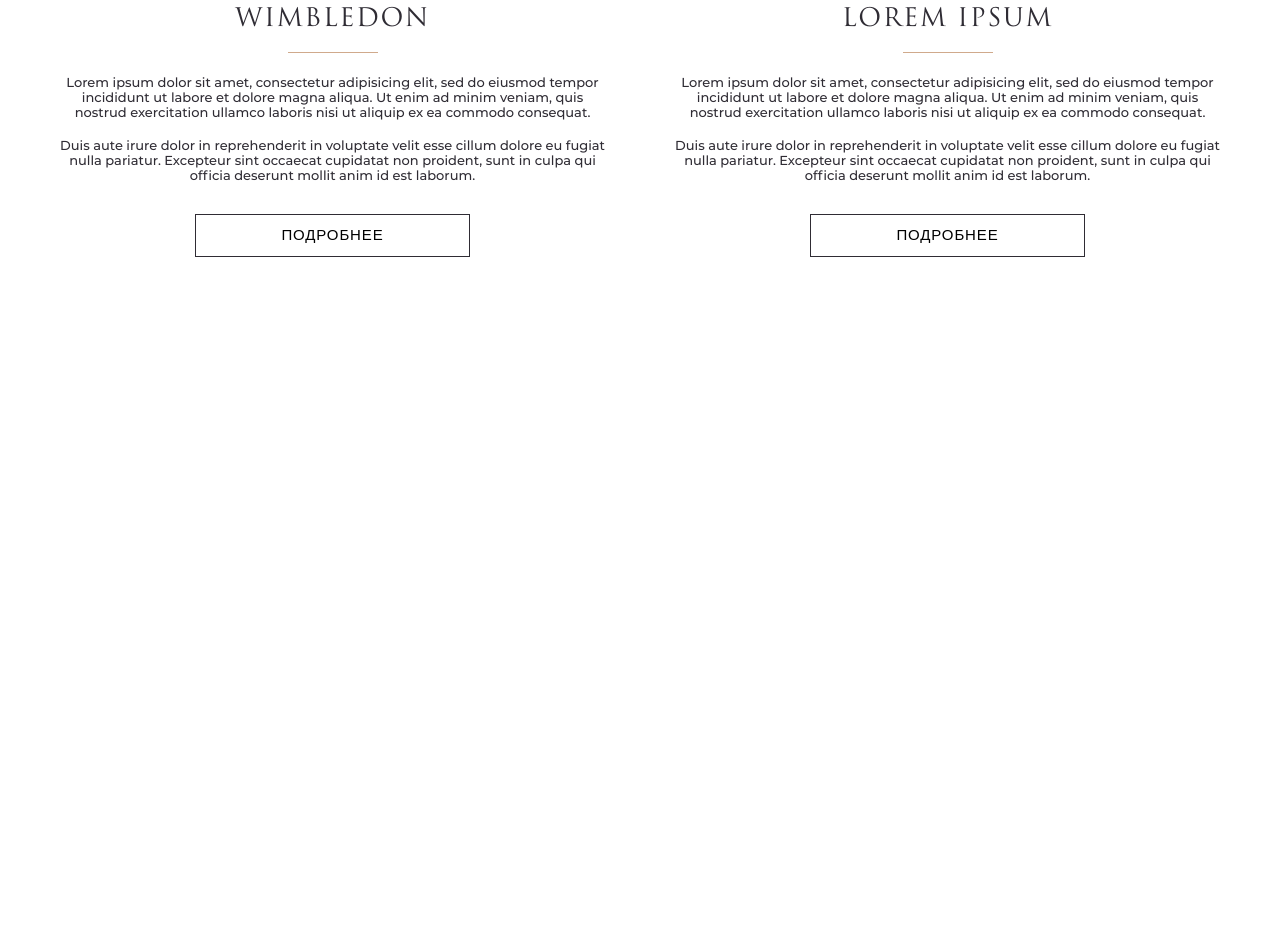
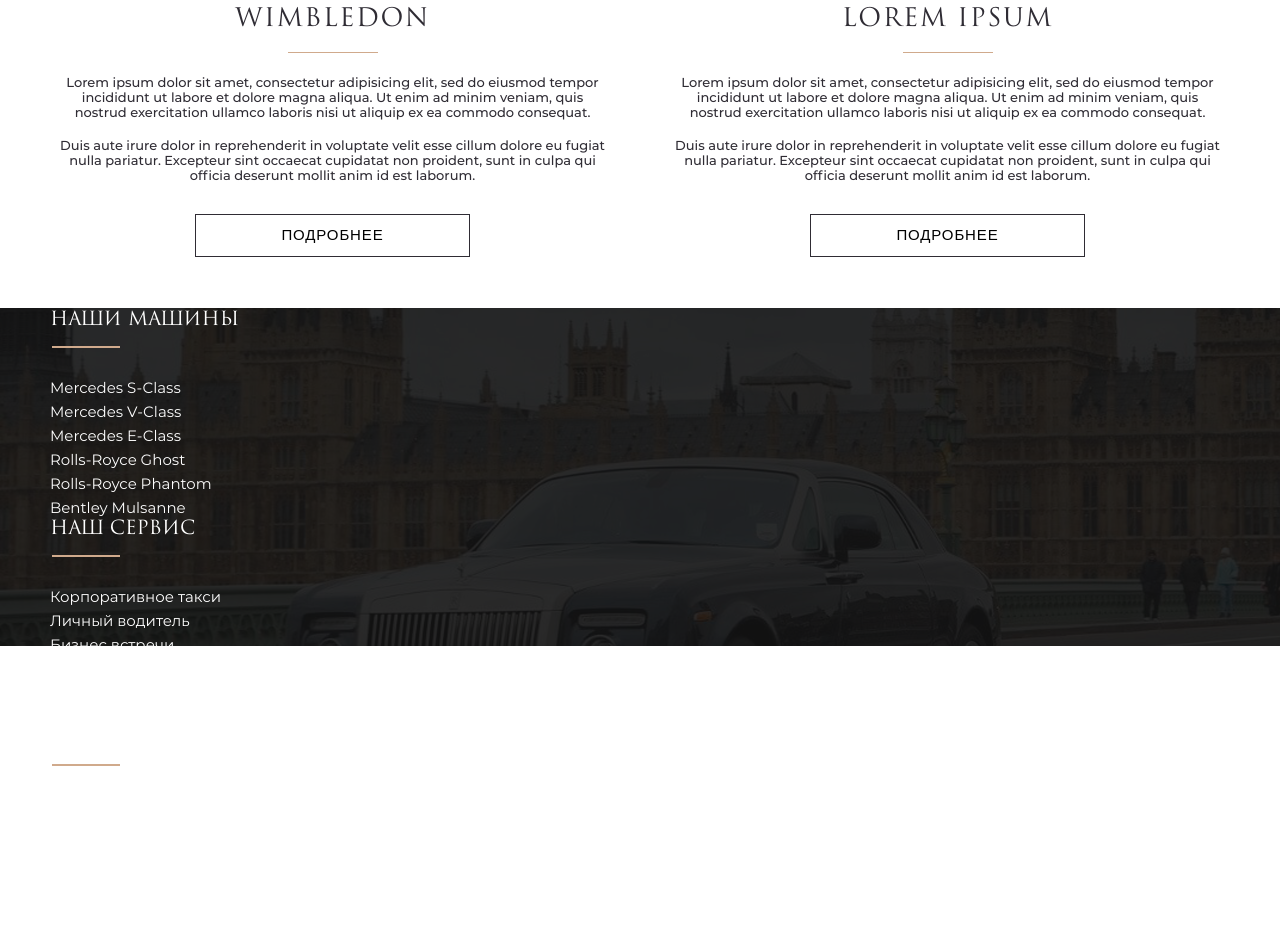
Before and after one commit to ivanov-da/pegasustest, a website built with Parcel: page src/page/index.pug in a window 1280 px wide. Shown: the part 1845-2780 px from the top of the page. Before the commit the page ends 2102 px from the top, so only its background shows below. Built offline with nearby package versions, Linux system fonts and the light colour scheme.

Commit message:
Начат футер

```diff
--- /dev/null
+++ b/src/components/footer/footer.pug
@@ -0,0 +1,30 @@
+mixin nav(options)
+  .nav
+    .nav__title= options.title
+    .nav__separator
+    each val in options.list
+      p.nav__item
+        a.nav__link(href='/mock-adress')= val
+
+
+
+mixin footer(options)
+  .footer
+    .footer__content
+      .footer__nav
+        +nav({
+          title: 'наши машины',
+          list: ['Mercedes S-Class', 'Mercedes V-Class', 'Mercedes E-Class', 'Rolls-Royce Ghost', 'Rolls-Royce Phantom', 'Bentley Mulsanne',]
+        })
+      .footer__nav
+        +nav({
+          title: 'наш сервис',
+          list: ['Корпоративное такси', 'Личный водитель', 'Бизнес встречи', 'Аэропорты', 'События', 'Экскурсии',]
+        })
+      .footer__nav
+        +nav({
+          title: 'о нас',
+          list: ['Правила и условия', 'О нас', 'Аэропорты', 'Контакты', 'Блог', 'Автопарк',]
+        })
+      .footer__order
+      .footer__rights
--- /dev/null
+++ b/src/components/footer/footer.scss
@@ -0,0 +1,61 @@
+.footer {
+  width: 100%;
+  height: 338px;
+  background-color: $footer;
+  background-image: url(../components/footer/1.png);
+  //background-position: center center;
+
+  &__content {
+  }
+
+  &__nav {
+    margin-left: 50px;
+  }
+
+  &__order {
+  }
+
+  &__rights {
+  }
+}
+
+.nav {
+  &__title {
+    color: $white;
+    font-family: $romul;
+    font-size: 19px;
+    font-weight: 400;
+    font-style: normal;
+    text-transform: uppercase;
+  }
+
+  &__separator {
+    margin-left: 2px;
+    margin-top: 16px;
+    margin-bottom: 30px;
+    width: 68px;
+    height: 2px;
+    background-color: $text-secondary;
+  }
+
+  &__item {
+    &:nth-child(n + 1) {
+      margin-top: 5px;
+    }
+  }
+
+  &__link {
+    color: $white;
+    font-family: $montserrat;
+    font-size: 15px;
+    font-weight: 400;
+    font-style: normal;
+    letter-spacing: normal;
+    line-height: normal;
+    text-decoration: none;
+
+    &:hover {
+      color: $text-secondary;
+    }
+  }
+}
--- a/src/page/index.pug
+++ b/src/page/index.pug
@@ -2,6 +2,8 @@
 include ../components/phone/phone.pug
 include ../components/header/header.pug
 include ../components/card/card.pug
+include ../components/footer/footer.pug
+
 
 -
   let cardTitles = ['elevate you experience',
@@ -54,5 +56,7 @@
                   textTwo: 'Duis aute irure dolor in reprehenderit in voluptate velit esse cillum dolore eu fugiat nulla pariatur. Excepteur sint occaecat cupidatat non proident, sunt in culpa qui officia deserunt mollit anim id est laborum. '
                 })
             - j++;
+    .pegasus__footer
+      +footer()
 
   script(src='./index.js')
--- a/src/page/index.scss
+++ b/src/page/index.scss
@@ -5,6 +5,7 @@
 @import "../components/phone/phone.scss";
 @import "../components/header/header.scss";
 @import "../components/card/card.scss";
+@import "../components/footer/footer.scss";
 
 .pegasus {
   min-width: 320px;
@@ -19,6 +20,7 @@
     max-width: 1170px;
     min-width: 320px;
     margin: 0 auto;
+    margin-bottom: 51px;
   }
 
   &__pagination {
```
Also changed, not shown: src/components/footer/1.png (added).
